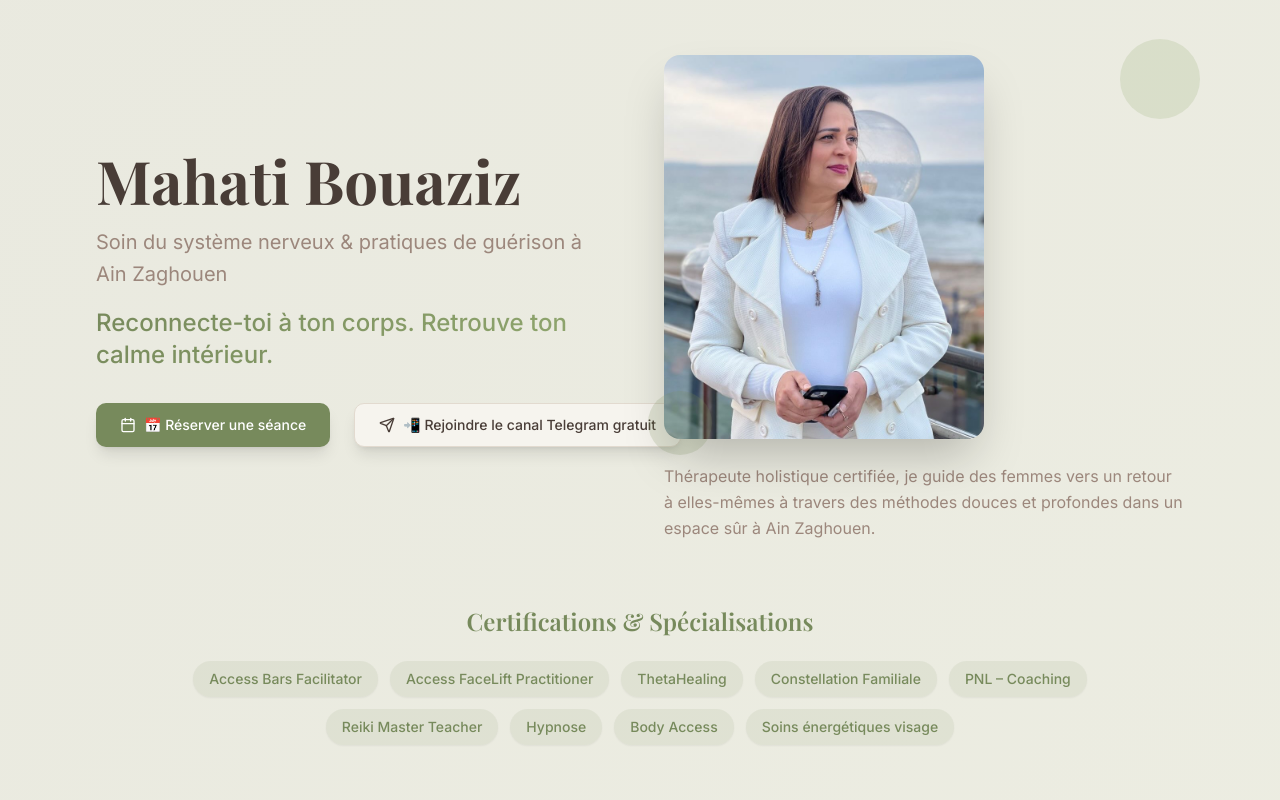
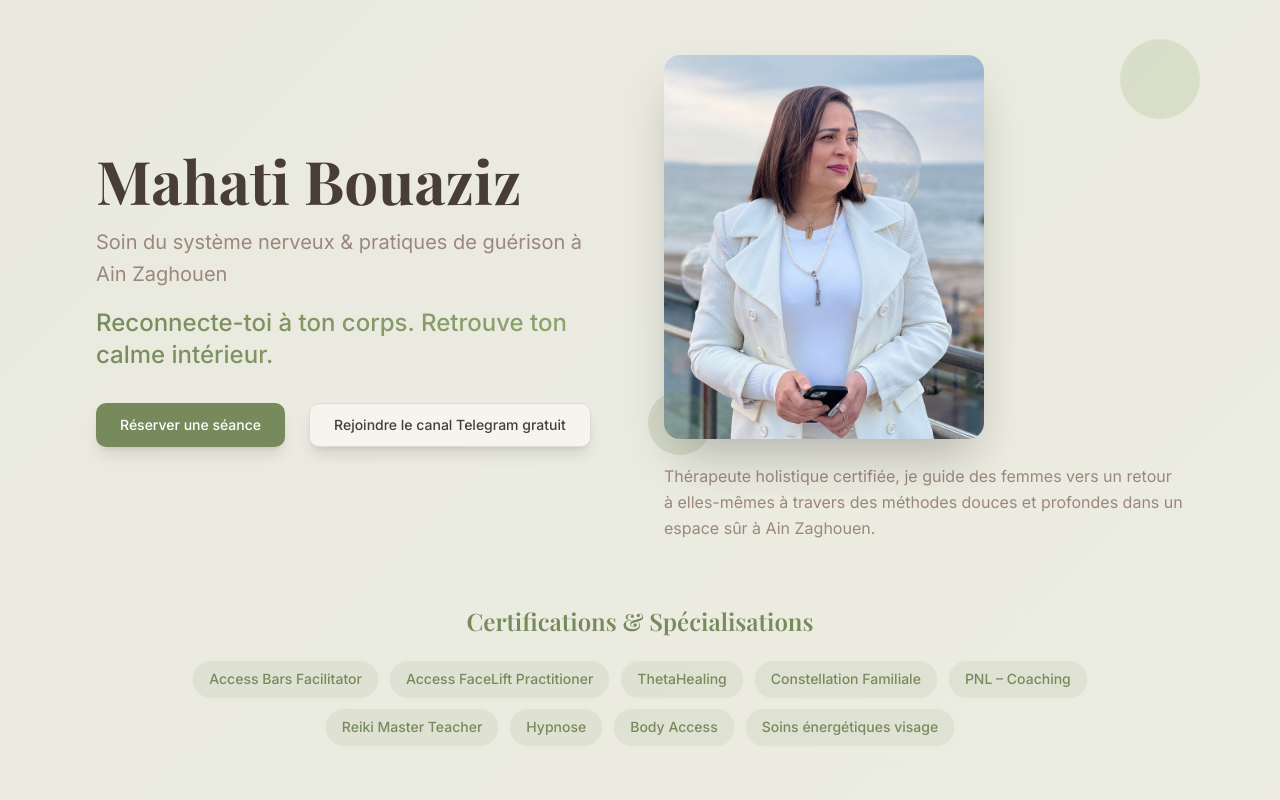
Before and after one commit to NickMaverick22/mahati, a React (Vite) app: page / in a window 1280 px wide. Shown: the top 800 px of the page. Built offline with nearby package versions, Linux system fonts and the light colour scheme.

Commit message:
Revert button styles
Remove icons from buttons, matching the picture.

```diff
--- a/src/components/HeroSection.tsx
+++ b/src/components/HeroSection.tsx
@@ -29,14 +29,12 @@ const HeroSection = () => {
             <div className="flex flex-col sm:flex-row gap-6">
               <Link to="/booking">
                 <Button className="btn-primary flex items-center gap-2 shadow-lg hover:shadow-xl transition-all duration-300 min-h-[44px] px-6">
-                  <Calendar className="w-5 h-5" />
-                  📅 Réserver une séance
+                  Réserver une séance
                 </Button>
               </Link>
               <a href="https://t.me/mahati_space369" target="_blank" rel="noopener noreferrer">
                 <Button variant="outline" className="btn-secondary flex items-center gap-2 shadow-lg hover:shadow-xl transition-all duration-300 min-h-[44px] px-6">
-                  <Send className="w-5 h-5" />
-                  📲 Rejoindre le canal Telegram gratuit
+                  Rejoindre le canal Telegram gratuit
                 </Button>
               </a>
             </div>
```
